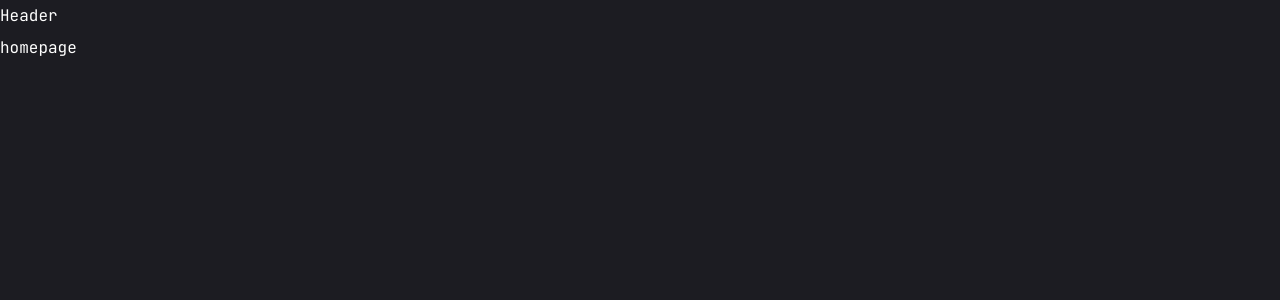
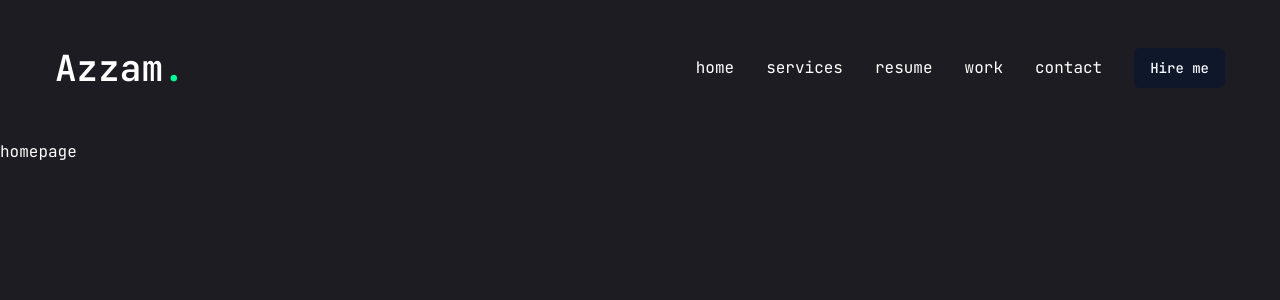
Before and after one commit to ahmad-azzam/profile, a Next.js app: page / in a window 1280 px wide. Shown: the top 300 px of the page. Built offline with nearby package versions, Linux system fonts and the light colour scheme.

Commit message:
add navbar for desktop

```diff
--- a/src/components/layout/header/index.tsx
+++ b/src/components/layout/header/index.tsx
@@ -1,7 +1,29 @@
+import Link from "next/link";
 import React from "react";
+import NavbarDesktop from "./navbar-desktop";
+import { Button } from "@/components/ui/button";
 
 const Header: React.FC = () => {
-  return <header>Header</header>;
+  return (
+    <header className="py-8 xl:py-12 text-white">
+      <div className="container mx-auto flex justify-between items-center">
+        <Link href="/">
+          <h1 className="text-4xl font-semibold">
+            Azzam<span className="text-accent">.</span>
+          </h1>
+        </Link>
+
+        <div className="hidden xl:flex items-center gap-8">
+          <NavbarDesktop />
+          <Link href="/contact">
+            <Button>Hire me</Button>
+          </Link>
+        </div>
+
+        <div className="xl:hidden">mobile nav</div>
+      </div>
+    </header>
+  );
 };
 
 export default Header;
--- /dev/null
+++ b/src/components/layout/header/navbar-desktop/index.tsx
@@ -0,0 +1,19 @@
+"use client";
+
+import { MENU_LIST } from "@/lib/constant";
+import Link from "next/link";
+import React from "react";
+
+const NavbarDesktop: React.FC = () => {
+  return (
+    <nav className="flex gap-8">
+      {MENU_LIST.map((menu, index) => (
+        <Link href={menu.path} key={`${index}__navbar__desktop`}>
+          {menu.name}
+        </Link>
+      ))}
+    </nav>
+  );
+};
+
+export default NavbarDesktop;
--- /dev/null
+++ b/src/lib/constant/index.ts
@@ -0,0 +1 @@
+export { default as MENU_LIST } from "./menu-list.constant";
--- /dev/null
+++ b/src/lib/constant/menu-list.constant.ts
@@ -0,0 +1,26 @@
+import { TMenuList } from "../types";
+
+const MENU_LIST: TMenuList[] = [
+  {
+    name: "home",
+    path: "/",
+  },
+  {
+    name: "services",
+    path: "/services",
+  },
+  {
+    name: "resume",
+    path: "/resume",
+  },
+  {
+    name: "work",
+    path: "/work",
+  },
+  {
+    name: "contact",
+    path: "/contact",
+  },
+];
+
+export default MENU_LIST;
--- /dev/null
+++ b/src/lib/types/header.type.ts
@@ -0,0 +1,4 @@
+export type TMenuList = {
+  name: string;
+  path: string;
+};
--- /dev/null
+++ b/src/lib/types/index.ts
@@ -0,0 +1 @@
+export * from "./header.type";
```
